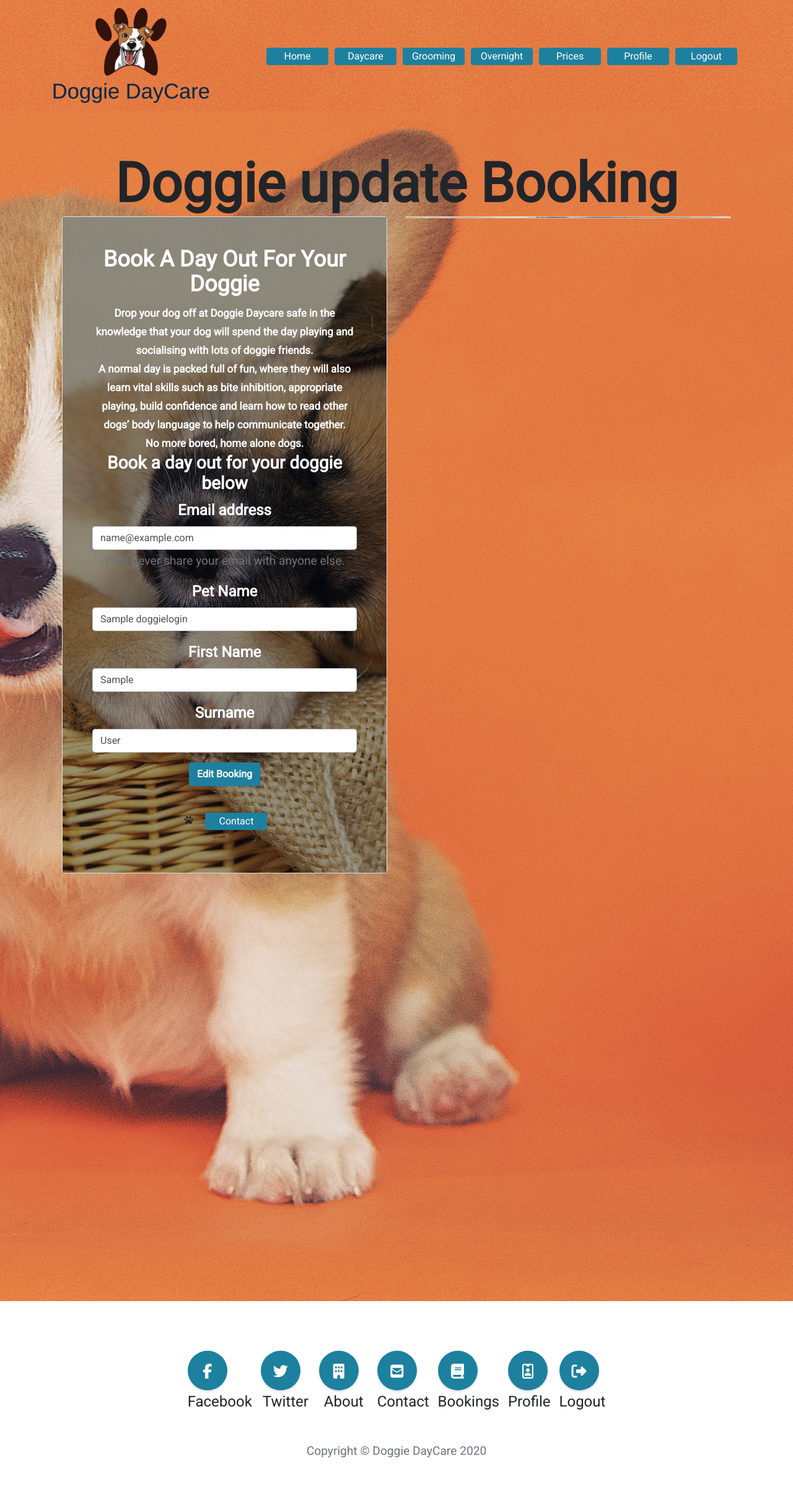
After one commit to eezipc/Doggie-DayCare, a Flask app: page /editprofile/1 in a window 1280 px wide. The commit adds this page. Shown: the whole page at 62% size. Run offline with Flask 2, Linux system fonts and the light colour scheme; the visitor is signed in with stand-in values (Sample User, id 1); a database or web service that is not in the repository returns one stand-in record (values such as "Sample title"); some libraries are stand-ins or nearby versions.

Commit message:
added edit and update profile page

```diff
--- a/run.py
+++ b/run.py
@@ -134,6 +134,34 @@ def logout():
     session.pop("user")
     return redirect(url_for("login"))
 
+#View Profile Page
+@app.route("/viewprofile/<email_address>", methods=['GET', 'POST'])
+def viewprofile(email_address):
+    mongo.db.doggielogin.find_one({"email_address": session["user"]})
+    return render_template('viewprofile.html',
+                           doggielogin=mongo.db.doggielogin.find({"email_address": session["user"]}))
+
+
+#Edit Profile Page
+@app.route('/editprofile/<email_address>', methods=['POST', 'GET'])
+def editprofile(email_address):
+    the_task2 =  mongo.db.doggielogin.find_one({"email_address": session["user"]})
+    return render_template('editprofile.html', task2=the_task2,  page_title="Doggie update Booking")
+
+
+#Update profile Page
+@app.route('/updateprofile/<email_address>', methods=['POST', 'GET'])
+def updateprofile(email_address):
+    tasksupdate = mongo.db.doggielogin
+    tasksupdate.update({"email_address": session["user"]},
+    {
+        'email_address':request.form.get('email_address'),
+        'petname':request.form.get('petname'),
+        'first_name': request.form.get('first_name'),
+        'last_name': request.form.get('last_name')
+    })
+    return redirect(url_for('index'))
+
 #Delete Profile Page
 @app.route("/delete_profile/<email_address>", methods=["GET", "POST"])
 def delete_profile(email_address):
@@ -175,6 +203,7 @@ def edit_booking(task_id):
     edit_pets = mongo.db.doggiepets.find()
     return render_template('editbooking.html', task=the_task, login=edit_login, pets=edit_pets, page_title="Doggie Edit Booking", doggie=data)
 
+
 #Update Booking Page
 @app.route('/update_booking/<task_id>', methods=['POST', 'GET'])
 def update_booking(task_id):
--- /dev/null
+++ b/templates/editprofile.html
@@ -0,0 +1,83 @@
+{% extends 'base.html' %}
+{% block content %}
+
+<!-- Title Section -->
+<div class="row">
+	<div class="col-12"><h1>{{page_title}}</h1></div>
+</div>
+<!-- Left Card Section -->
+<div class="container">
+	<div class="row">
+		<div class="col-lg-6 mb-4 ">
+			<div class="card ">
+				<img class="card-img-top">
+					<div class="card-body">
+						<div class="cardbackground ">
+							<div class="cardcontent p-5">
+								<h2 class="card-title">Book A Day Out For Your Doggie</h2>
+								<p class="intro-text">Drop your dog off at Doggie Daycare safe in the knowledge that your dog will spend the day playing and socialising with lots of doggie friends.
+									<br> A normal day is packed full of fun, where they will also learn vital skills such as bite inhibition, appropriate playing, build confidence and learn how to read other dogs’ body language to help communicate together.
+										<br> No more bored, home alone dogs.</p>
+										<h3>Book a day out for your doggie below</h3>
+										<!-- Booking Form -->
+										<form action="{{ url_for('updateprofile', email_address=session['user'])}}" method="POST" >
+											<div class="form-group">
+												<label for="email_address">Email address</label>
+												<input type="email" class="form-control" name= "email_address" id="exampleInputEmail1" aria-describedby="emailHelp" value="{{task2.email_address}}" >
+													<small id="emailHelp" class="form-text text-muted">We'll never share your email with anyone else.</small>
+												</div>
+												<div class="form-group">
+													<label for="petname">Pet Name</label>
+													<input type="text" class="form-control" id="exampleInputPassword1" name="petname" value="{{task2.petname}}">
+													</div>
+													<div class="form-group">
+														<label for="first_name">First Name</label>
+														<input type="text" class="form-control" id="first_name" name="first_name" value="{{task2.first_name}}">
+														</div>
+
+														<div class="form-group">
+															<label for="last_name">Surname</label>
+															<input type="text" class="form-control" id="last_name"  name="last_name" value="{{task2.last_name}}">
+															</div>
+
+															<button type="submit" class="btn btn-primary">Edit Booking</button>
+														</form> <br>
+
+															<p><a href="contact" class="btn btn-sm">
+																	<i class="fas fa-paw"></i></a>
+																<button onclick="window.location.href='{{ url_for('contact') }}';" class="button" ><span>Contact </span></button></p>
+
+                                                        </div>
+													</div>
+												</div>
+											</div>
+										</div>
+
+										<div class="col-lg-6 mb-4">
+											<div class="card">
+												<img class="card-img-top">
+
+													<!-- Right Card Section -->
+													<div class="card-body">
+														<!-- Beginning Loop Section -->
+														{% for member in doggie %}
+														<div class="cardcontent">
+															<h2 class="card-title"><i class="fas fa-paw"></i><a href="{{ member.url }}">  {{ member.service }}</a></h2>
+															<p class="card-text">
+																<p>{{ member.description }}</p>
+															</p>
+
+															<img class="img-responsive img-fluid" src="{{ member.image_source }}" alt="Picture of {{ member.name }}">
+																<p><a href="grooming" class="btn btn-sm">
+																		<i class="fas fa-paw"></i></a>
+
+																	<button onclick="window.location.href='{{ member.url }}';" class="button" ><span>Enter</span></button>
+																</p>
+															</div>
+															{% endfor %}
+														</div>
+													</div>
+												</div>
+											</div>
+										</div>
+										{% endblock %}
```
Also changed, not shown: templates/profile.html (+9 -0 lines), templates/viewprofile.html (added, +138 -0 lines), README.md (added), documentation/balsamiq/Booking Page.png (added), documentation/balsamiq/Create Account.png (added), documentation/balsamiq/Daycare.png (added), documentation/balsamiq/Grooming.png (added), documentation/balsamiq/Home.png (added), documentation/balsamiq/Logged In.png (added), documentation/balsamiq/Login.png (added), documentation/balsamiq/Overnight.png (added).
